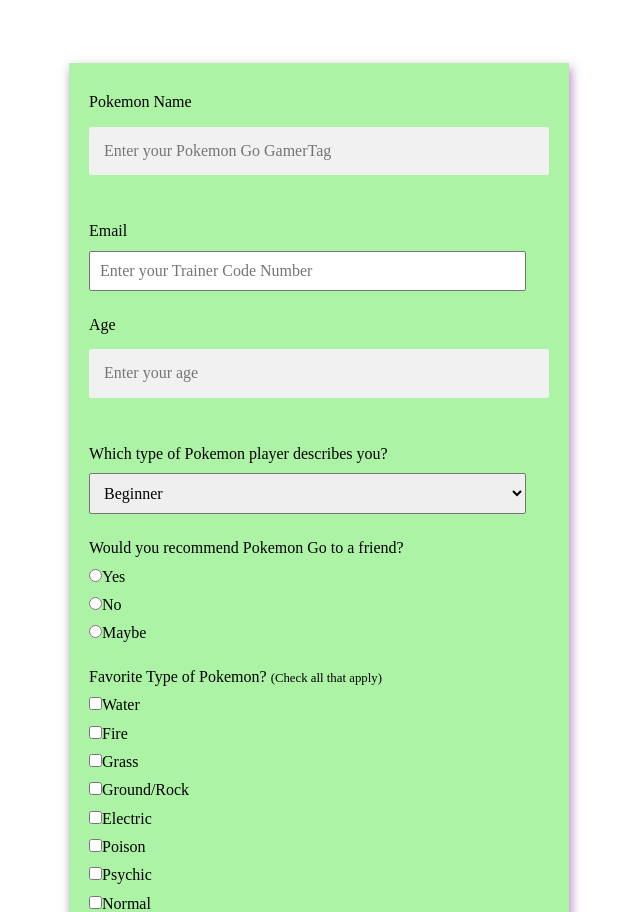
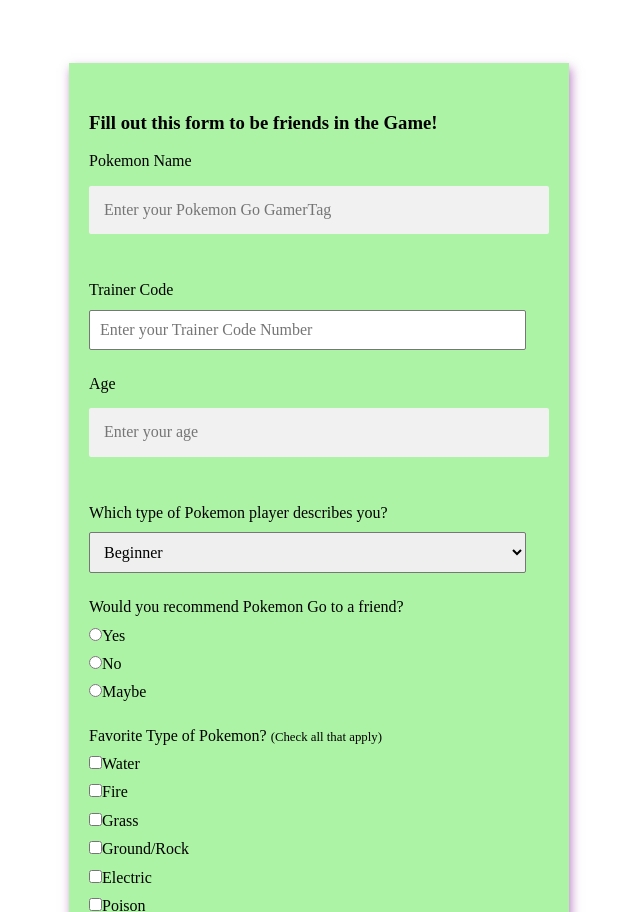
Before and after one commit to DollyHalo/holly-newrepo-project2-pokemongo, a plain HTML site: page index.html in a window 1280 px wide. Shown: the part 2077-2989 px from the top of the page, without its empty margins (321-961 px from the left). Drawn offline with Linux system fonts and the light colour scheme.

Commit message:
changed email/input name

```diff
--- a/index.html
+++ b/index.html
@@ -128,6 +128,7 @@
 
         <!-- Details -->
         <div class="form-control">
+          <h3>Fill out this form to be friends in the Game!</h3>
             <label for="name" id="label-name">
                 Pokemon Name
             </label>
@@ -136,13 +137,13 @@
             <input type="text" id="name"
                    placeholder="Enter your Pokemon Go GamerTag" />
         </div>
-
+            <!-- Input Type Trainer Code-->
         <div class="form-control">
             <label for="email" id="label-email">
-                Email
+                Trainer Code
             </label>
 
-            <!-- Input Type Trainer Code-->
+
             <input type="Trainer Code" id="email"
                    placeholder="Enter your Trainer Code Number" />
         </div>
```
